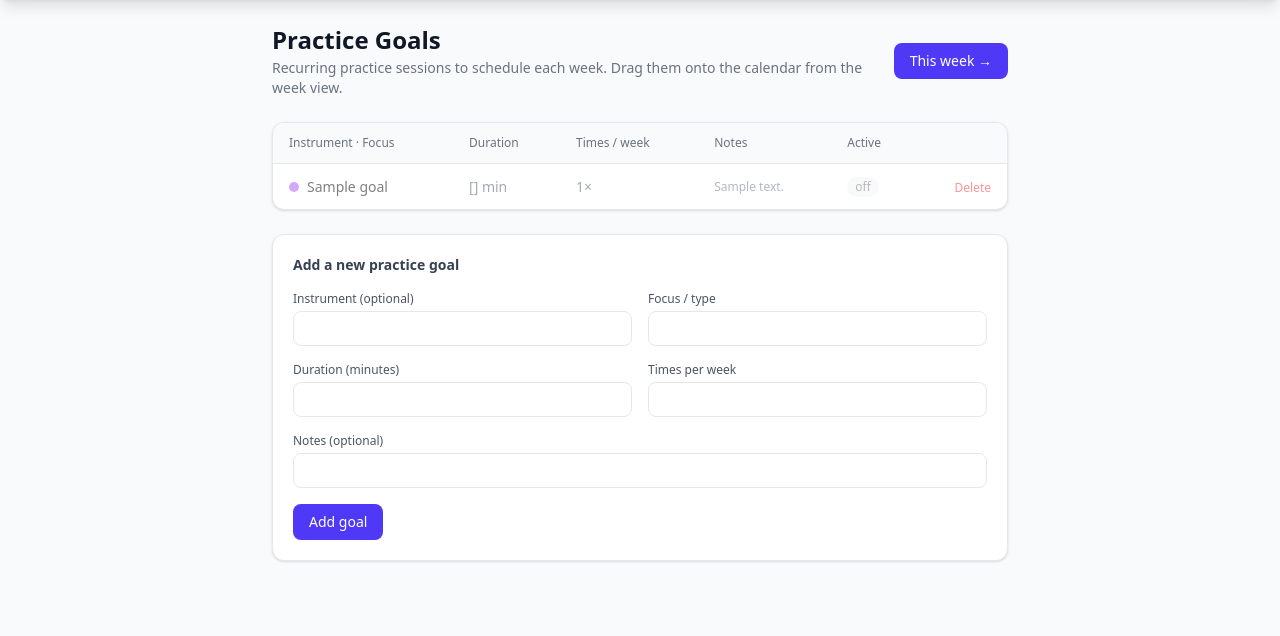
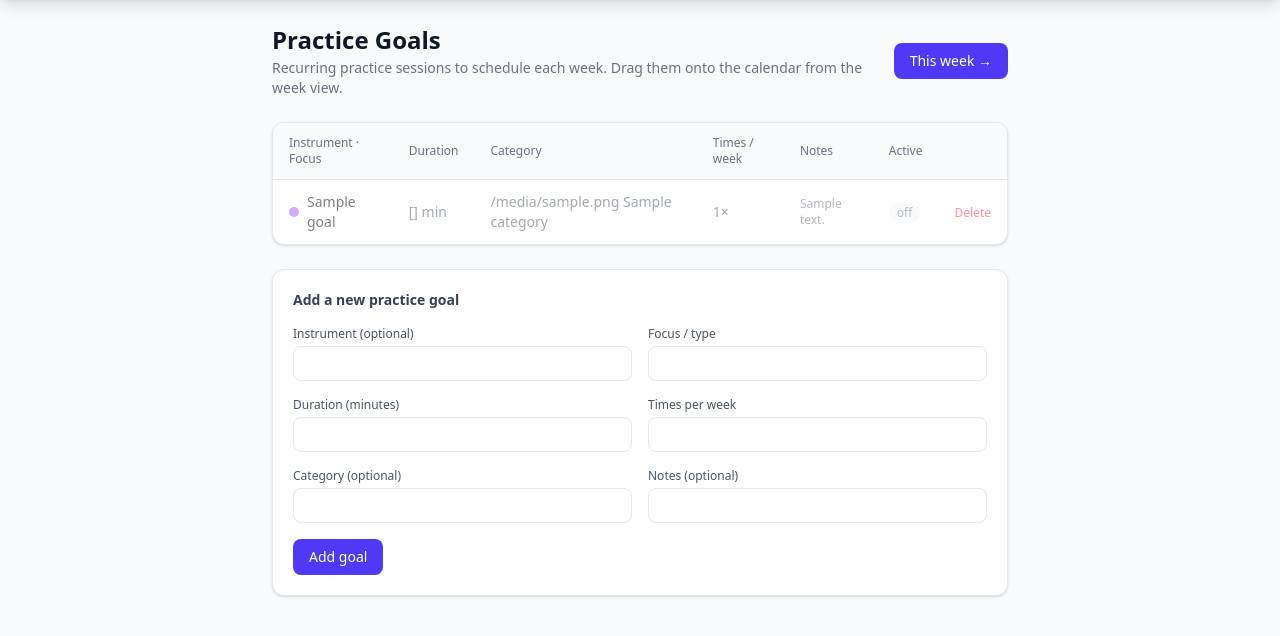
Before and after one commit to jdgsmallwood/time-track, a Django app: template templates/practice/goals.html in a window 1280 px wide. Shown: the part 64-700 px from the top of the page. Run offline with Django 5.2, Linux system fonts and the light colour scheme; the template is opened without the code that fills it: most values are stand-ins (such as "Sample title", 1, 10 or a date in 2020); form fields are guessed from the names that the template uses; style sheets or scripts are compiled from the project's sources; some libraries are stand-ins or nearby versions.

Commit message:
20260624

```diff
--- a/src/timetrack/plugins/practice/forms.py
+++ b/src/timetrack/plugins/practice/forms.py
@@ -6,7 +6,7 @@ from .models import PracticeGoal, PracticeSession
 class PracticeGoalForm(forms.ModelForm):
     class Meta:
         model = PracticeGoal
-        fields = ["instrument", "focus", "duration_minutes", "recurrence_count", "notes", "is_active"]
+        fields = ["instrument", "focus", "duration_minutes", "recurrence_count", "category", "notes"]
 
 
 class PracticeSessionForm(forms.ModelForm):
--- a/src/timetrack/plugins/practice/plugin.py
+++ b/src/timetrack/plugins/practice/plugin.py
@@ -73,6 +73,7 @@ class PracticePlugin(TimeTrackPlugin):
         goals = (
             PracticeGoal.objects
             .filter(is_active=True)
+            .select_related("category")
             .annotate(
                 scheduled_count=Count(
                     "sessions",
@@ -90,6 +91,7 @@ class PracticePlugin(TimeTrackPlugin):
                 "recurrence_count": g.recurrence_count,
                 "plugin_slug": self.slug,
                 "practice_goal_id": g.pk,
+                "category_pk": g.category_id or "",
             }
             for g in goals
         ]
--- a/templates/practice/goals.html
+++ b/templates/practice/goals.html
@@ -19,6 +19,7 @@
         <tr class="text-left text-xs text-gray-500">
           <th class="px-4 py-3 font-medium">Instrument · Focus</th>
           <th class="px-4 py-3 font-medium">Duration</th>
+          <th class="px-4 py-3 font-medium hidden sm:table-cell">Category</th>
           <th class="px-4 py-3 font-medium hidden sm:table-cell">Times / week</th>
           <th class="px-4 py-3 font-medium hidden sm:table-cell">Notes</th>
           <th class="px-4 py-3 font-medium">Active</th>
@@ -35,6 +36,9 @@
             </div>
           </td>
           <td class="px-4 py-3 text-gray-600">{{ goal.duration_minutes }} min</td>
+          <td class="px-4 py-3 text-gray-600 hidden sm:table-cell">
+            {% if goal.category %}{{ goal.category.icon }} {{ goal.category.name }}{% else %}<span class="text-gray-400">—</span>{% endif %}
+          </td>
           <td class="px-4 py-3 text-gray-600 hidden sm:table-cell">{{ goal.recurrence_count }}×</td>
           <td class="px-4 py-3 text-gray-500 hidden sm:table-cell text-xs">{{ goal.notes }}</td>
           <td class="px-4 py-3">
@@ -95,7 +99,11 @@
           {{ form.recurrence_count }}
           {% if form.recurrence_count.errors %}<p class="text-xs text-red-600 mt-1">{{ form.recurrence_count.errors|join:", " }}</p>{% endif %}
         </div>
-        <div class="col-span-2">
+        <div>
+          <label class="block text-xs font-medium text-gray-600 mb-1">Category (optional)</label>
+          {{ form.category }}
+        </div>
+        <div>
           <label class="block text-xs font-medium text-gray-600 mb-1">Notes (optional)</label>
           {{ form.notes }}
         </div>
--- a/templates/schedule/week_view.html
+++ b/templates/schedule/week_view.html
@@ -320,7 +320,7 @@
                data-title="{{ session.title|escapejs }}"
                data-duration-mins="{{ session.estimated_minutes }}"
                data-color="#22c55e"
-               data-category-pk=""
+               data-category-pk="{{ exercise_category_pk }}"
                data-plugin-slug="running"
                data-practice-goal-id="">
             <div class="w-2 h-2 rounded-full flex-shrink-0 mt-0.5" style="background:#22c55e"></div>
@@ -356,7 +356,7 @@
                data-title="{{ sugg.title|escapejs }}"
                data-duration-mins="{{ sugg.duration_minutes }}"
                data-color="{{ sugg.color }}"
-               data-category-pk=""
+               data-category-pk="{{ sugg.category_pk }}"
                data-plugin-slug="{{ sugg.plugin_slug }}">
             <div class="w-2 h-2 rounded-full flex-shrink-0 mt-0.5"
                  style="background:{{ sugg.color }}"></div>
```
Also changed, not shown: src/timetrack/plugins/practice/models.py (+7 -1 lines), src/timetrack/schedule/views.py (+17 -0 lines), static/js/grid.js (+6 -9 lines), src/timetrack/plugins/practice/migrations/0003_practicegoal_category.py (added).
